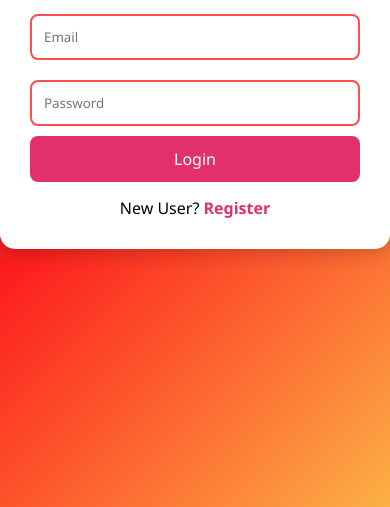
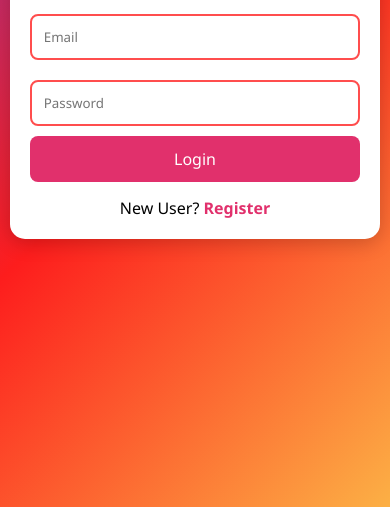
Before and after one commit to GrandhiJyothi02/socialgram, a plain HTML site: page frontend/login.html in a window 390 px wide. Shown: the part 337-844 px from the top of the page. Drawn offline with Linux system fonts and the light colour scheme.

Commit message:
Make website mobile responsive

```diff
--- a/frontend/css/style.css
+++ b/frontend/css/style.css
@@ -18,12 +18,14 @@ body{
 }
 
 .container{
-    width:400px;
+    width:90%;
+    max-width:400px;
     background:white;
     padding:30px;
     border-radius:15px;
     box-shadow:0 4px 20px rgba(0,0,0,0.2);
     margin:100px auto;
+    box-sizing:border-box;
 }
 
 h2{
@@ -272,3 +274,24 @@ input:focus {
     border: 2px solid #e1306c;
     outline: none;
 }
+
+@media (max-width: 768px){
+
+    .container{
+        width:95%;
+        margin:50px auto;
+        padding:20px;
+    }
+
+    input,
+    button,
+    textarea{
+        width:100%;
+        box-sizing:border-box;
+    }
+
+    img{
+        max-width:100%;
+        height:auto;
+    }
+}
--- a/frontend/login.html
+++ b/frontend/login.html
@@ -2,6 +2,7 @@
 <html>
 <head>
     <title>Login</title>
+    <meta name="viewport" content="width=device-width, initial-scale=1.0">
     <link rel="stylesheet" href="css/style.css">
 </head>
 <body>
```
Also changed, not shown: frontend/index.html (+1 -0 lines), frontend/profile.html (+1 -0 lines), frontend/register.html (+1 -0 lines).
